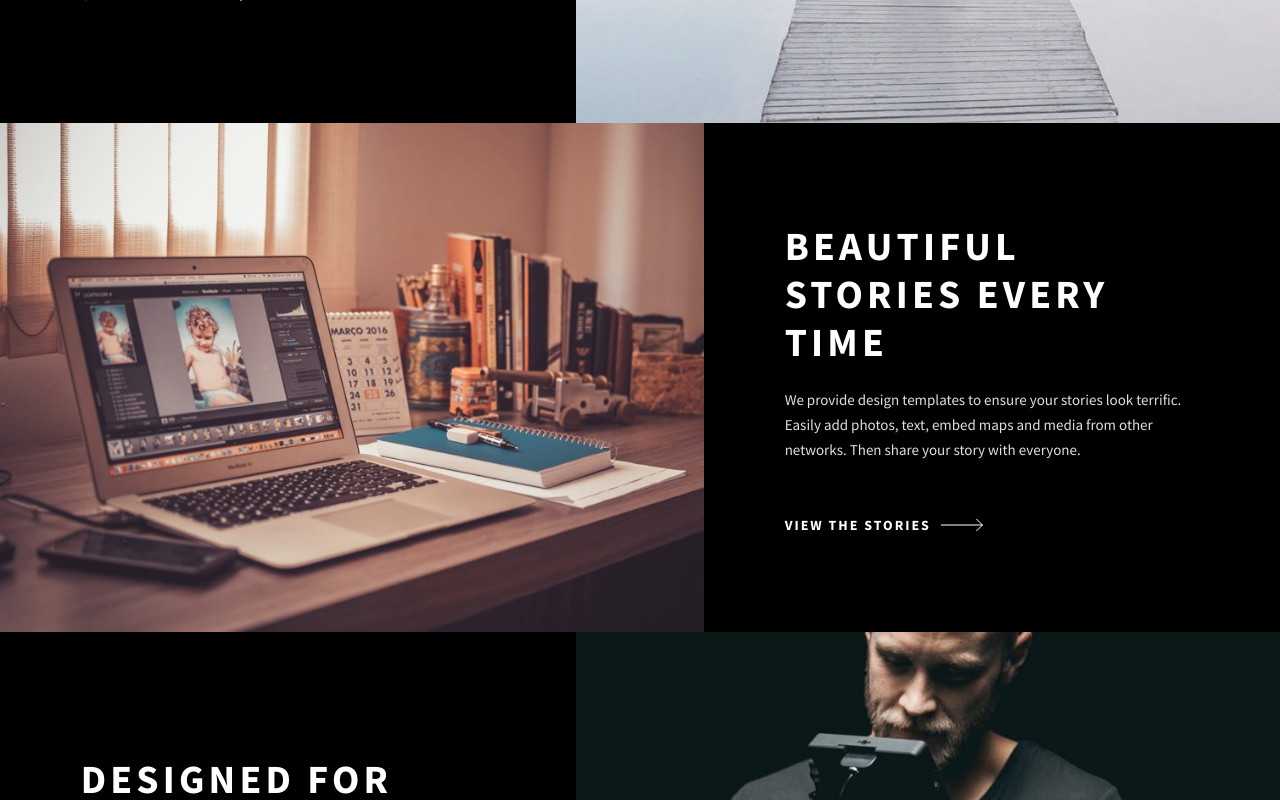
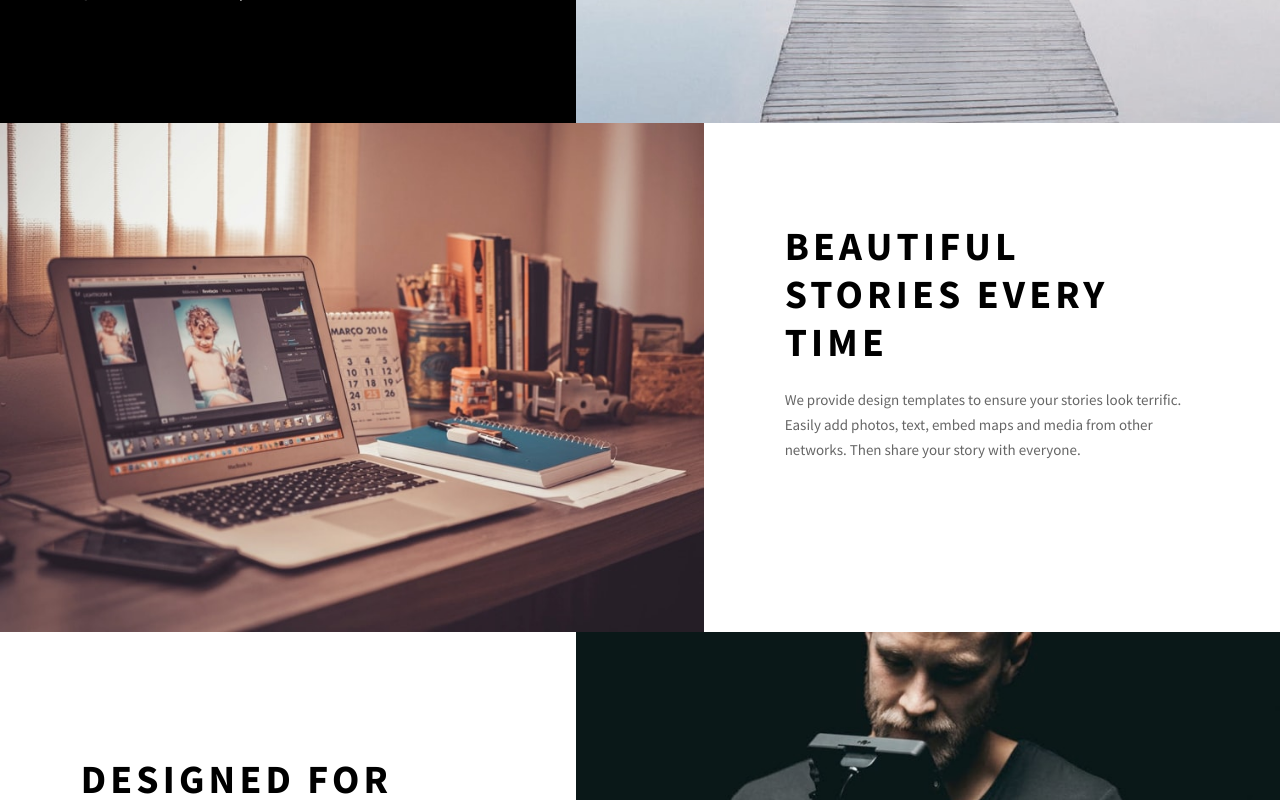
Before and after one commit to ekankam/photosnap-multi-page-website, a React (Create React App) app: page / in a window 1280 px wide. Shown: the part 500-1300 px from the top of the page. Built offline with nearby package versions, Linux system fonts and the light colour scheme.

Commit message:
Changed the background to white on the home page and color of text to black

```diff
--- a/public/stylesheet/main.css
+++ b/public/stylesheet/main.css
@@ -671,6 +671,16 @@ ul {
 }
 .home__row-top-left .link-box .arrow-right, .home__row-middle-left .link-box .arrow-right, .home__row-last-left .link-box .arrow-right {
   color: #fff;
+}
+.home__row-middle-left, .home__row-last-left {
+  background-color: #fff;
+}
+.home__row-middle-left .content-wrapper h1, .home__row-last-left .content-wrapper h1 {
+  color: #000;
+}
+.home__row-middle-left .content-wrapper p, .home__row-last-left .content-wrapper p {
+  color: #000;
+  opacity: 0.6;
 }
 .home__row-top-right, .home__row-middle-right, .home__row-last-right {
   flex: 55%;
--- a/src/sass/pages/_home.scss
+++ b/src/sass/pages/_home.scss
@@ -94,6 +94,21 @@
 
       .arrow-right {
         color: $white;
+      }
+    }
+  }
+
+  &__row-middle-left,
+  &__row-last-left {
+    background-color: $white;
+
+    .content-wrapper {
+      h1 {
+        color: $black;
+      }
+      p {
+        color: $black;
+        opacity: 0.6;
       }
     }
   }
```
